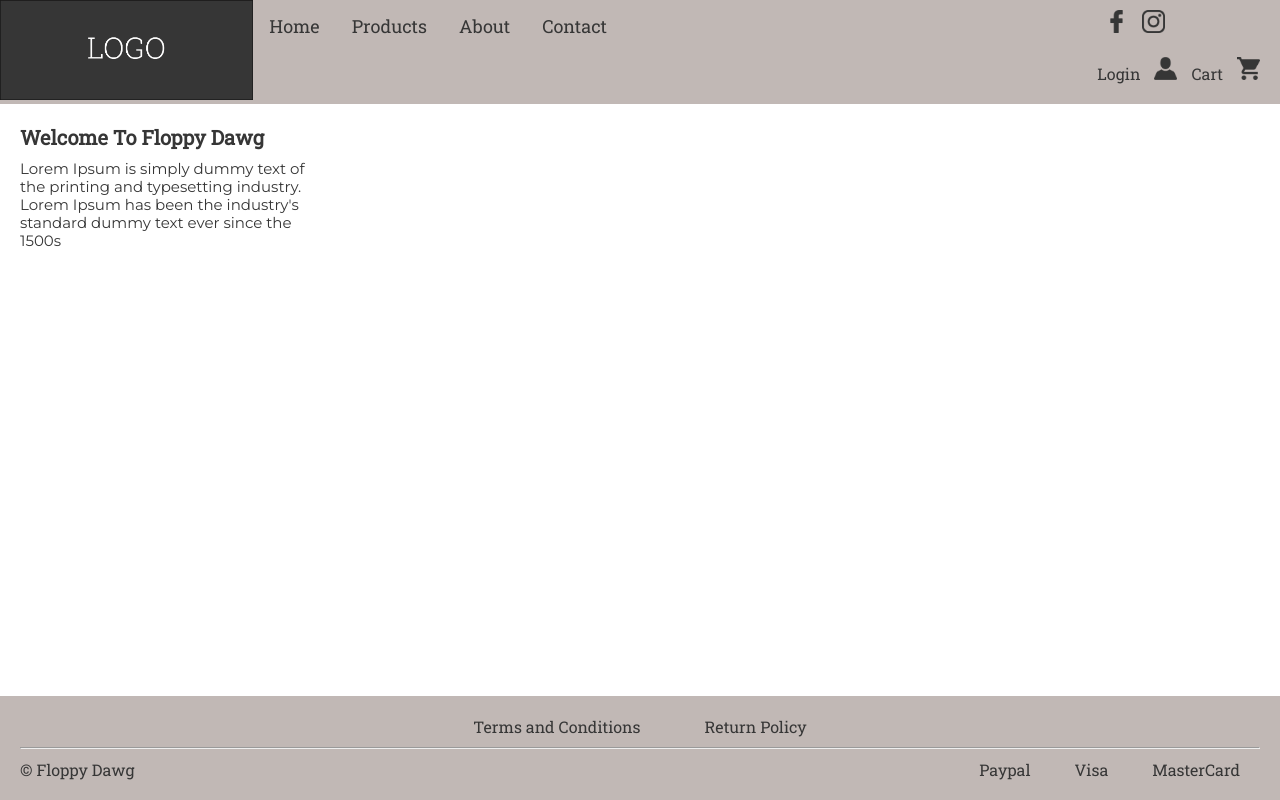
After one commit to FloppyDawg-week8Proj/floppydawg, a PHP site: page /Views/welcomeText-view.php in a window 1280 px wide. The commit adds this page. Run offline with PHP 8.4, Linux system fonts and the light colour scheme.

Commit message:
welcome text commit one

```diff
--- a/Views/footer-View.php
+++ b/Views/footer-View.php
@@ -1,20 +1,9 @@
-<!DOCTYPE html>
-<html>
-<head>
-	<title></title>
-	<link rel="stylesheet" type="text/css" href="../css/style.css">
-	<link href="https://fonts.googleapis.com/css?family=Montserrat|Roboto+Slab" rel="stylesheet">
-</head>
-<body>
-
 	<footer>
 		<div class="topFooter">
 			<a href="#">Terms and Conditions</a>
 			<a href="#">Return Policy</a>
 		</div><!--topFooter-->
-
 		<hr>
-
 		<div class="bottomFooter">
 			<div class="copyRight">
 				&copy; Floppy Dawg
@@ -26,6 +15,5 @@
 			</div>
 		</div><!--bottomFooter-->
 	</footer>
-
 </body>
 </html>
--- a/Views/header-view.php
+++ b/Views/header-view.php
@@ -40,5 +40,3 @@
 			</div><!--cartNav-->
 		</div><!--rightNav-->
 	</header>
-</body>
-</html>
--- /dev/null
+++ b/Views/welcomeText-view.php
@@ -0,0 +1,11 @@
+<?php include("header-view.php");?>
+<body>
+
+	<div class="welcomeText">
+		<h1>Welcome To Floppy Dawg</h1>
+		<p>Lorem Ipsum is simply dummy text of the printing and typesetting industry. Lorem Ipsum has been the industry's standard dummy text ever since the 1500s</p>
+	</div>
+
+</body>
+
+<?php include("footer-view.php");?>
--- a/css/style.css
+++ b/css/style.css
@@ -217,7 +217,7 @@ footer hr
 .cardView p,h3
 {
 	color: #363636;/*dark grey*/
-	font-size: 12px;
+	font-size: 15px;
 	font-family: 'Roboto Slab', serif;
 }
 
@@ -237,7 +237,32 @@ footer hr
 .viewBtn a
 {
 	color: #363636;/*dark grey*/
-	font-size: 12px;
+	font-size: 15px;
 }
 
 /**********END OF CARD VIEW*************/
+
+/**************WELCOME TEXT****************/
+
+.welcomeText
+{
+	color: #363636;/*dark grey*/
+	margin: 20px;
+	width: 300px;
+}
+
+.welcomeText h1
+{
+	font-size: 20px;
+	font-family: 'Roboto Slab', serif;
+	margin-bottom: 10px;
+}
+
+.welcomeText p
+{
+	font-size: 15px;
+	font-family: 'Montserrat', sans-serif;
+	line-height: 18px;
+}
+
+/**************END OF WELCOME TEXT****************/
```
Also changed, not shown: Views/card-view.php (+2 -14 lines). Lines whose indentation alone changed are shown as unchanged.
